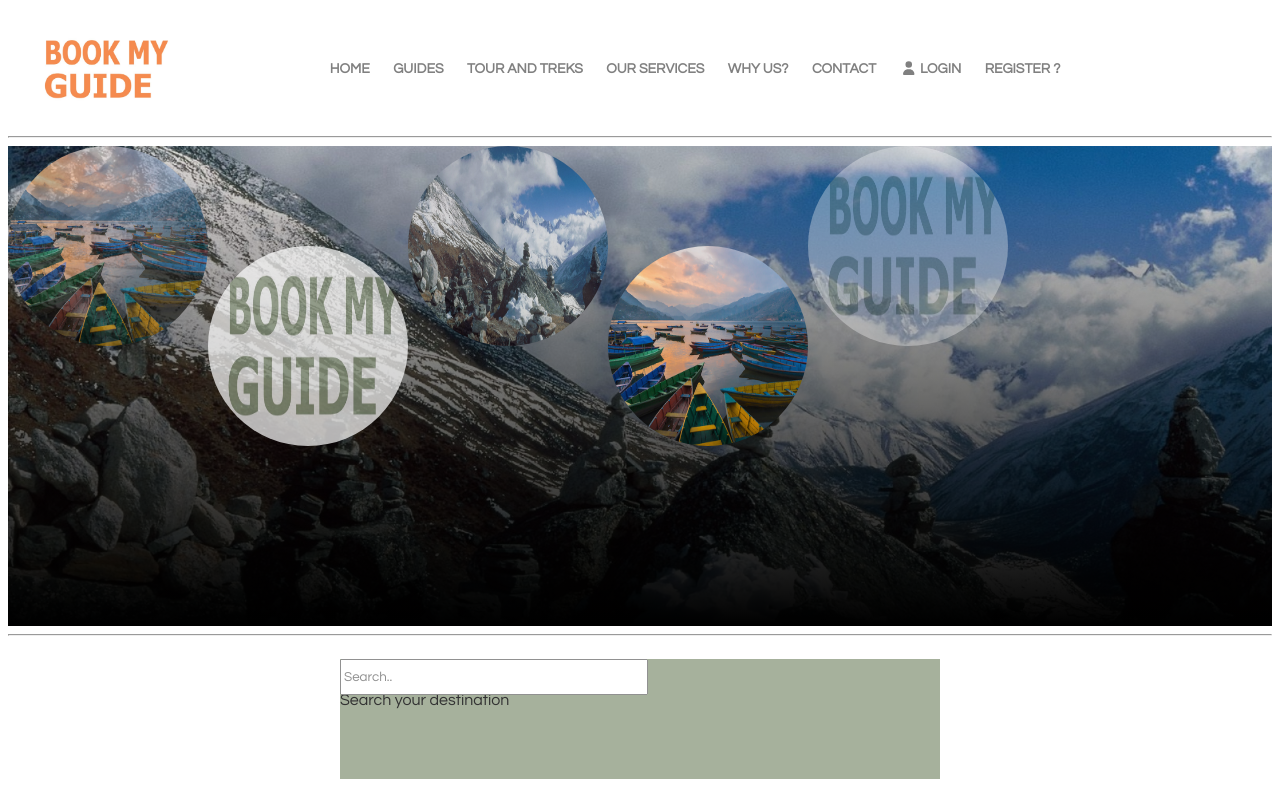
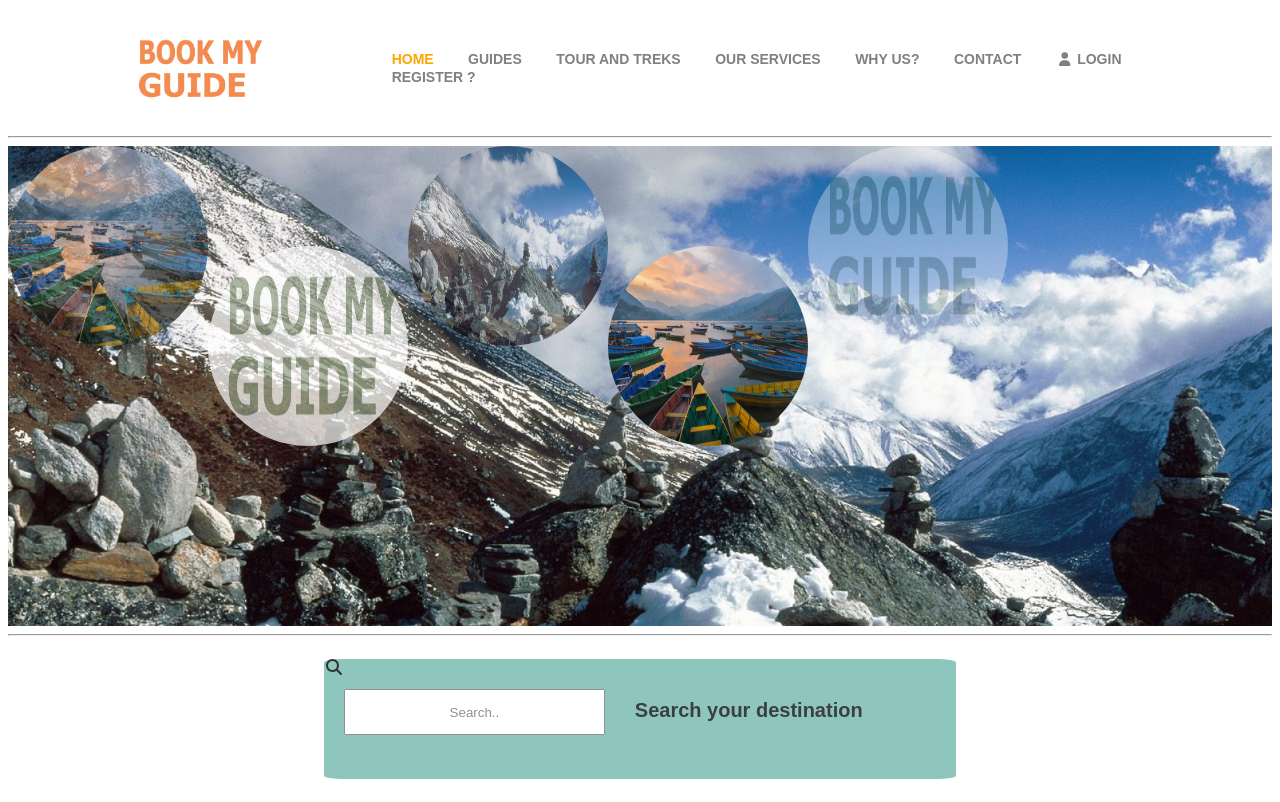
Before and after one commit to sgn13/TouristGuide, a plain HTML site: page index.html in a window 1280 px wide. Drawn offline with Linux system fonts and the light colour scheme.

Commit message:
index css change gareko

```diff
--- a/css/index.css
+++ b/css/index.css
@@ -1,14 +1,14 @@
 *{transition:all 0.3s ease-in-out;
-font-family: Century gothic;}
+font-family: sans-serif;}
 
 .container{
   height: 15vh;
-  width: 95%;
+  width: 80%;
   display: flex;
   align-items: center;
-  margin:auto ;
-  position: relative}
-
+  margin: auto;
+  position: relative;
+}
 
 .logo{
 	flex-basis: 20%;
@@ -28,10 +28,13 @@ ul li{
   display: inline-block;
   font-size:14px;
   color: grey;
-   margin: 0 10px;
+   margin: 0 15px;
    text-decoration: none;
    text-transform: uppercase;
    font-weight: bold;
+}
+ul span{
+	color: orange;
 }
 
 ul li:hover{
@@ -41,17 +44,13 @@ ul li:hover{
 /*head*/
 
 .head-pic{
-	background-image: linear-gradient(rgba(0,0,0,0.1),rgba(0,0,0.1)), url('../image/wall.jpg');
+	background-image:  url('../image/wall.jpg');
 	height: 60vh;
 	background-size: cover;
 	background-repeat: no-repeat;
 	background-position: center;
 	display: flex;
 
-}
-.head-pic a:hover{
-	transform:scale(1.1);
-	opacity:1;
 }
 
 /*head destination*/
@@ -60,6 +59,7 @@ ul li:hover{
 	width: 200px;
 	border-radius: 50%;
 	opacity: 0.7;
+	flex-basis: 50%;
 
 }
 .two{
@@ -68,6 +68,7 @@ ul li:hover{
 	margin-top: 100px;
 	border-radius: 50%;
 	opacity: 0.7;
+	flex-basis: 50%;
 
 }
 .three{
@@ -100,9 +101,12 @@ ul li:hover{
 	opacity: 0.7;
 
 }
-@keyframes cssAnimation {
-  to   { visibility: visible; }
+
+.head-pic a:hover{
+	transform: scale(1.1);
+	opacity: 1;
 }
+
 /*search*/
 .search{
 	position: relative;
@@ -110,24 +114,40 @@ ul li:hover{
 }
 .search-box{
 	height: 120px;
-	width: 600px;
-	background-color: #909e84;
+	width: 50%;
+	background-color: #72b8ae;
 	opacity: 0.8;
 	margin: auto;
 	position: absolute;
+	display: flex;
 	top: 0;
   bottom: 0;
   left: 0;
   right: 0;
+  border-radius: 3% ;
 
 }
 .search-box input{
-	position: absolute;
-	width: 300px;
-	height: 30px;
-	top: 0;
-  bottom: 0;
-  left: 0;
-  right: 0;
+	width: 40%;
+	height: 40px;
+	flex-basis: 40%;
+	text-align: center;
+	margin-top: 30px;
+}
 
+.fa-search{
+flex-basis: 20%;
+width: 100px;
+height: 50px;
+color: black;
+opacity: 0.9;
+margin-top: 30px;
 }
+.search-box p{
+	flex-basis: 40%;
+	margin-top: 40px;
+	margin-left: 30px;
+	font-weight: bold;
+	opacity: 0.9;
+	font-size: 20px;
+}
```
